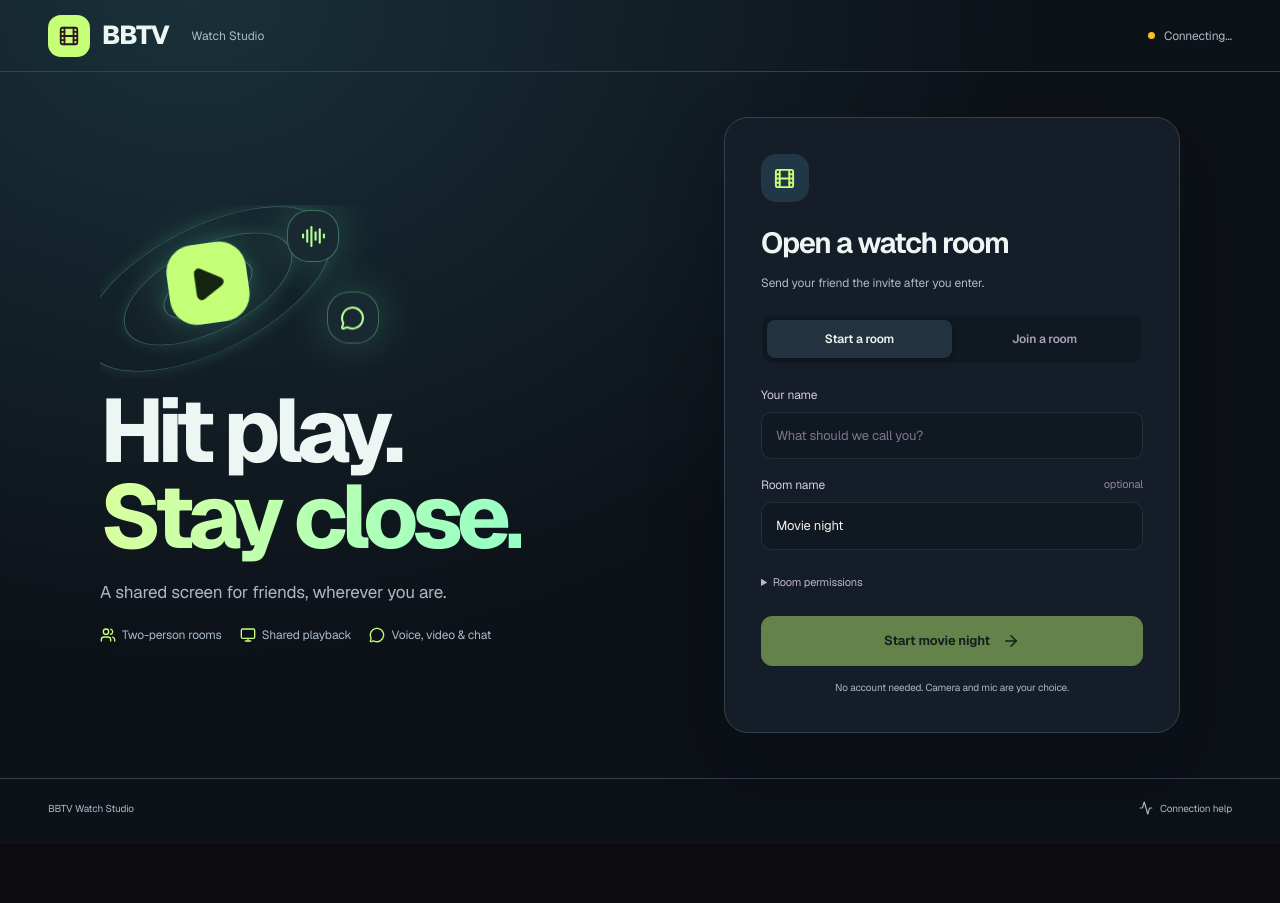
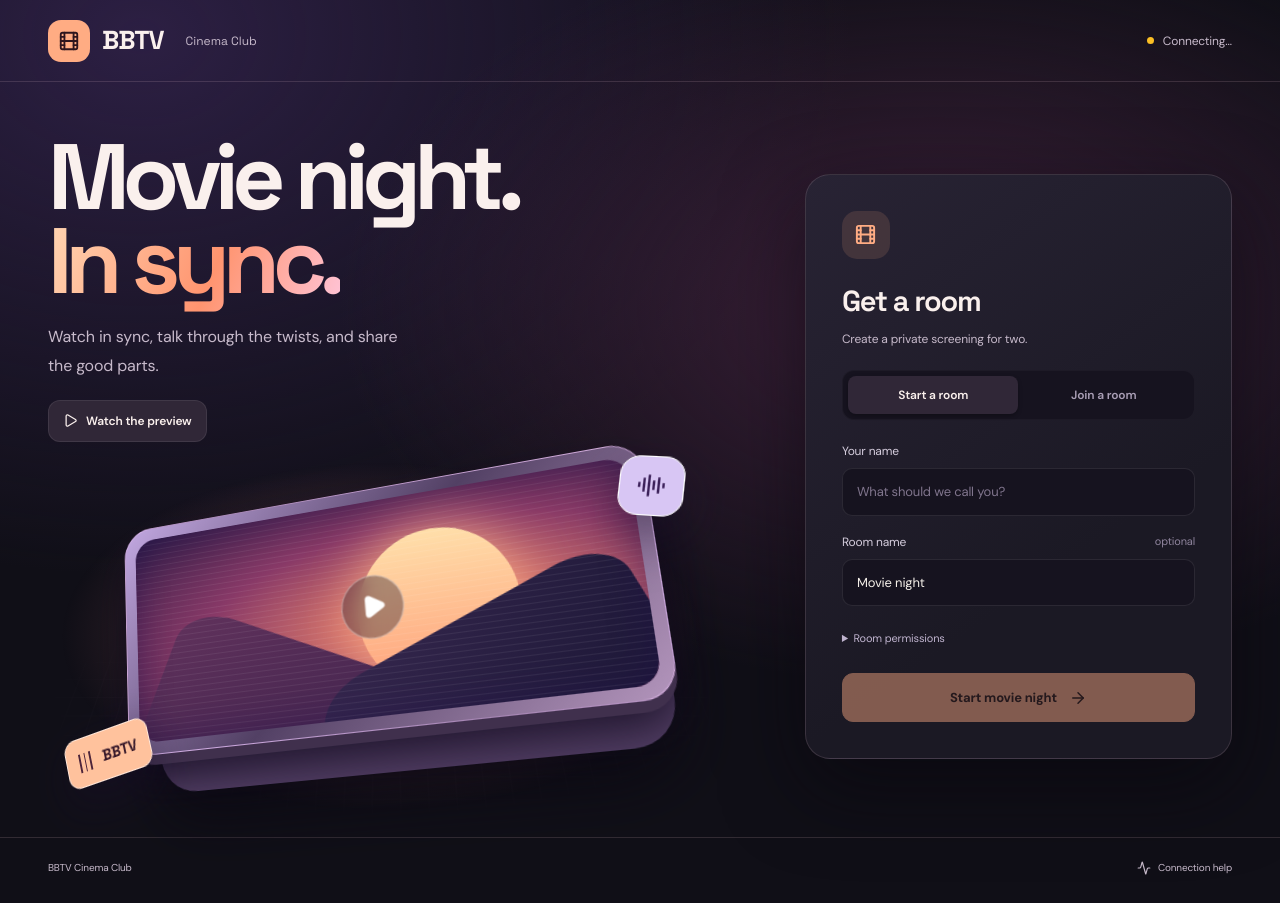
Before and after one commit to ajaysrikanthveginat-commits/bbtv, a React (Vite) app: page / in a window 1280 px wide. Before the commit the page ends 844 px from the top, so only its background shows below. Built offline with nearby package versions, Linux system fonts and the light colour scheme; no server answers.

Commit message:
Build the BBTV Cinema Club 3D lobby and screening room

```diff
--- a/index.html
+++ b/index.html
@@ -3,15 +3,15 @@
   <head>
     <meta charset="UTF-8" />
     <meta name="viewport" content="width=device-width, initial-scale=1.0" />
-    <title>BBTV | Watch Studio</title>
+    <title>BBTV | Cinema Club</title>
     <meta name="description" content="A private cinema for two. Watch in sync, call a friend, and share the good parts." />
-    <meta property="og:title" content="BBTV | Watch Studio" />
+    <meta property="og:title" content="BBTV | Cinema Club" />
     <meta property="og:description" content="A private cinema for two. Watch in sync, call a friend, and share the good parts." />
     <meta property="og:type" content="website" />
     <meta name="twitter:card" content="summary_large_image" />
     <link rel="preconnect" href="https://fonts.googleapis.com">
     <link rel="preconnect" href="https://fonts.gstatic.com" crossorigin>
-    <link href="https://fonts.googleapis.com/css2?family=Space+Mono:wght@400;700&family=Geist:wght@400..800&display=swap" rel="stylesheet">
+    <link href="https://fonts.googleapis.com/css2?family=Space+Grotesk:wght@400..700&family=DM+Sans:wght@400..700&display=swap" rel="stylesheet">
   </head>
   <body>
     <div id="root"></div>
--- a/server.ts
+++ b/server.ts
@@ -41,7 +41,7 @@ app.get('/api/health', (req, res) => {
   res.json({
     status: 'ok',
     service: 'bbtv',
-    version: 'watch-studio-3',
+    version: 'cinema-club-4',
     activeRooms: rooms.size,
 
     timestamp: new Date().toISOString(),
--- /dev/null
+++ b/src/components/CinemaMarquee.tsx
@@ -0,0 +1,39 @@
+import { useRef } from "react";
+import type { PointerEvent } from "react";
+import { Play, AudioLines } from "lucide-react";
+
+export function CinemaMarquee() {
+  const scene = useRef<HTMLDivElement>(null);
+  function tilt(event: PointerEvent<HTMLDivElement>) {
+    if (event.pointerType === "touch" || window.matchMedia("(prefers-reduced-motion: reduce)").matches) return;
+    const bounds = event.currentTarget.getBoundingClientRect();
+    scene.current?.style.setProperty("--pitch", `${(0.5 - (event.clientY - bounds.top) / bounds.height) * 15}deg`);
+    scene.current?.style.setProperty("--yaw", `${((event.clientX - bounds.left) / bounds.width - 0.5) * 20}deg`);
+  }
+  function reset() {
+    scene.current?.style.removeProperty("--pitch");
+    scene.current?.style.removeProperty("--yaw");
+  }
+  return (
+    <div className="marquee-scene" aria-hidden="true" onPointerMove={tilt} onPointerLeave={reset}>
+      <div className="marquee-halo" />
+      <div className="marquee-grid" />
+      <div className="marquee-object" ref={scene}>
+        <div className="marquee-shadow" />
+        <div className="marquee-display">
+          <div className="marquee-picture">
+            <div className="marquee-sun" />
+            <div className="marquee-ridge ridge-back" />
+            <div className="marquee-ridge ridge-front" />
+            <div className="marquee-play"><Play size={26} fill="currentColor" /></div>
+          </div>
+        </div>
+        <div className="marquee-ticket">
+          <i /><i /><i />
+          <span>BBTV</span>
+        </div>
+        <div className="marquee-audio"><AudioLines size={24} /></div>
+      </div>
+    </div>
+  );
+}
--- a/src/components/LandingPage.tsx
+++ b/src/components/LandingPage.tsx
@@ -1,12 +1,11 @@
-import React, { useState } from "react";
+import { CinemaMarquee } from "./CinemaMarquee";
+import React, { useRef, useState } from "react";
 import {
   ArrowRight,
   Film,
   Play,
-  AudioLines,
-  Monitor,
-  Users,
-  MessageCircle,
+  X,
+
   Activity,
 } from "lucide-react";
 
@@ -38,6 +37,8 @@ export function LandingPage({
   onJoinRoom,
   onClearError,
 }: LandingPageProps) {
+  const previewDialog = useRef<HTMLDialogElement>(null);
+  const previewVideo = useRef<HTMLVideoElement>(null);
   const [mode, setMode] = useState<"create" | "join">(
     initialRoomCode ? "join" : "create",
   );
@@ -66,44 +67,43 @@ export function LandingPage({
           <span>
             <Film size={22} />
           </span>
-          BBTV<span className="night-brand-note">Watch Studio</span>
+          BBTV<span className="night-brand-note">Cinema Club</span>
         </a>
         <div className="night-connection" role="status">
           <i className={wsConnected ? "online" : ""} />
-          {wsConnected ? "Ready when you are" : "Connecting…"}
+          {wsConnected ? "Connected" : "Connecting…"}
         </div>
       </header>
       <main className="night-main">
         <section className="night-hero">
           <div className="night-intro">
-            <div className="studio-orbit" aria-hidden="true">
-              <div className="studio-ring ring-one" />
-              <div className="studio-ring ring-two" />
-              <div className="studio-ring ring-three" />
-              <div className="studio-signal signal-play"><Play size={38} fill="currentColor" /></div>
-              <div className="studio-signal signal-voice"><AudioLines size={25} /></div>
-              <div className="studio-signal signal-chat"><MessageCircle size={25} /></div>
+            <h1>{initialRoomCode ? <>Your seat<br /> <em>is saved.</em></> : <>Movie night.<br /><em>In sync.</em></>}</h1>
+            <p>{initialRoomCode
+              ? "Enter your name to join your friend’s screening."
+              : "Watch in sync, talk through the twists, and share the good parts."}</p>
+            {!initialRoomCode && <button type="button" className="night-control lobby-preview" onClick={() => {
+              previewDialog.current?.showModal();
+              previewVideo.current?.play().catch(() => {});
+            }}><Play size={15} /> Watch the preview</button>}
+          </div>
+          <CinemaMarquee />
+          <dialog className="media-dialog lobby-dialog" ref={previewDialog} aria-labelledby="lobby-preview-title" onClose={() => previewVideo.current?.pause()}>
+            <div className="media-dialog-body">
+              <button type="button" className="night-control media-close" aria-label="Close preview" onClick={() => previewDialog.current?.close()}><X size={18} /></button>
+              <h2 id="lobby-preview-title">BBTV preview</h2>
+              <video ref={previewVideo} src="/bbtv-preview.webm" controls playsInline preload="none" />
             </div>
-            <h1>{initialRoomCode ? <>You’re <em>invited.</em></> : <>Hit play.<br /><em>Stay close.</em></>}</h1>
-            <p>{initialRoomCode
-              ? "Enter your name to join your friend’s watch room."
-              : "A shared screen for friends, wherever you are."}</p>
-            <div className="night-perks">
-              <span><Users size={16} /> Two-person rooms</span>
-              <span><Monitor size={16} /> Shared playback</span>
-              <span><MessageCircle size={16} /> Voice, video & chat</span>
-            </div>
-          </div>
+          </dialog>
           <section className="night-entry" aria-labelledby="entry-heading">
             <div className="night-entry-icon">
               <Film size={23} />
             </div>
             <h2 id="entry-heading">
-              {mode === "create" ? "Open a watch room" : "Join your friend"}
+              {mode === "create" ? "Get a room" : "Join your friend"}
             </h2>
             <p>
               {mode === "create"
-                ? "Send your friend the invite after you enter."
+                ? "Create a private screening for two."
                 : "Use the room code from your invitation."}
             </p>
             <div className="night-tabs" aria-label="Room action">
@@ -199,15 +199,13 @@ export function LandingPage({
                     : "Join movie night"}
                 <ArrowRight size={18} />
               </button>
-              <p className="night-form-hint">
-                No account needed. Camera and mic are your choice.
-              </p>
+
             </form>
           </section>
         </section>
       </main>
       <footer className="night-footer">
-        <span>BBTV Watch Studio</span>
+        <span>BBTV Cinema Club</span>
         {onToggleDiagnostics && (
           <button onClick={onToggleDiagnostics}>
             <Activity size={14} /> Connection help
--- a/src/index.css
+++ b/src/index.css
@@ -909,3 +909,89 @@ button:disabled {
   .night-perks { font-size: 11px; gap: 7px 12px; }
   .queue-body form { grid-template-columns: 1fr; }
 }
+
+/* Cinema Club: a projected screen and ticket suspended in CSS 3D space. */
+:root {
+  --font-sans: "DM Sans", system-ui, sans-serif;
+  --font-display: "Space Grotesk", system-ui, sans-serif;
+  --house-ink: #100f17;
+  --house-border: #eac6d327;
+  --house-paper: #faf0ed;
+  --house-gold: #ffac83;
+  --house-muted: #c7bacb;
+}
+.night-home, .room-shell {
+  background: radial-gradient(ellipse at 73% 34%, #3c2039 0%, transparent 45%), radial-gradient(ellipse at 11% 4%, #2c1f43 0%, transparent 44%), var(--house-ink);
+}
+.night-nav, .night-main, .night-footer { max-width: 1440px; }
+.night-nav { height: 82px; }
+.night-home .night-hero {
+  position: relative; isolation: isolate; max-width: none;
+  grid-template-columns: minmax(0,1.25fr) minmax(340px,.8fr);
+  gap: 0 clamp(36px,7vw,105px); padding: 54px 0 40px;
+}
+.night-home .night-intro { align-self: end; position: relative; z-index: 1; }
+.night-intro h1 { font-size: clamp(3.5rem,7.25vw,7rem); letter-spacing: -.078em; line-height: .9; margin: 0 0 20px; }
+.night-intro h1 em { background: linear-gradient(112deg,#ffd2af 5%,#ff946f 57%,#ffc6db); background-clip: text; color: transparent; }
+.night-intro > p { max-width: 360px; font-size: 16px; }
+.night-home .night-entry { grid-column: 2; grid-row: 1 / span 2; z-index: 1; }
+.night-entry, .watch-player, .room-sidebar, .media-dialog, .call-tile {
+  background: linear-gradient(145deg,#282334,#1b1924 65%); border-color: var(--house-border);
+}
+.night-entry { box-shadow: 0 28px 80px #08060e99; border-radius: 25px; }
+.night-entry-icon { background: #ffac8322; }
+.night-tabs, .watch-source, .invite-link, .night-entry form > input { background: #16131f; }
+.night-room-header, .night-dock { background: #191622f7; }
+.night-control, .night-tabs button[aria-pressed="true"], .media-option { background: #302737; }
+.night-control:hover, .media-option:hover { background: #473348; }
+.night-primary, .night-control.active { background: #ffac83; color: #311915; border-color: #ffac83; }
+.night-primary:hover:not(:disabled), .night-control.active:hover { background: #ffd1b9; }
+.marquee-scene { position: relative; height: clamp(245px,27vw,370px); perspective: 850px; margin-top: 10px; isolation: isolate; }
+.marquee-halo { position: absolute; inset: 1% 0 -6%; background: radial-gradient(ellipse at center,#f9898860,transparent 68%); }
+.marquee-grid { position: absolute; inset: 28% 0 -13%; opacity: .36; background-image: linear-gradient(#efabde2c 1px,transparent 1px),linear-gradient(90deg,#efabde2c 1px,transparent 1px); background-size: 25px 25px; transform: rotateX(49deg); mask-image: radial-gradient(ellipse,#000 6%,transparent 70%); }
+.marquee-object {
+  position: absolute; left: 10%; right: 10%; top: 12%; bottom: 12%;
+  transform-style: preserve-3d; transform: rotateX(calc(11deg + var(--pitch,0deg))) rotateY(calc(-15deg + var(--yaw,0deg))) rotateZ(-5deg);
+  transition: transform .26s ease-out;
+}
+.marquee-shadow { position: absolute; inset: 10% 0 -5%; border-radius: 42px; transform: translateZ(-33px); background: #544066; box-shadow: 0 24px 65px #090610cc; }
+.marquee-display { position: absolute; inset: 0 0 9%; display: grid; transform: translateZ(32px); border: 1px solid #f5c8ff84; border-radius: 31px; padding: 12px; background: linear-gradient(135deg,#c2a8e1,#524064 48%,#b395bc); box-shadow: 0 10px 0 #40304d, 0 24px 40px #10091dcc; }
+.marquee-picture { position: relative; overflow: hidden; border-radius: 22px; background: radial-gradient(ellipse at 63% 60%,#ff956d,#883967 55%,#2c1b46); }
+.marquee-picture::after { content: ""; position: absolute; inset: 0; border-radius: inherit; box-shadow: inset 0 0 36px #210e4c60; background: repeating-linear-gradient(#fff0 0 5px,#fff1 5px 6px); pointer-events:none; }
+.marquee-sun { position: absolute; top: 18%; left: 47%; width: 31%; aspect-ratio: 1; border-radius: 50%; background: linear-gradient(#ffdfaa,#ff9e79); box-shadow: 0 0 56px #ffb18cd9; }
+.marquee-ridge { position: absolute; width: 63%; height: 100%; bottom: -63%; transform: rotate(25deg); border-radius: 18%; background: linear-gradient(135deg,#61325c,#2d1b45); }
+.ridge-front { right: -5%; bottom: -58%; transform: rotate(-22deg); background: linear-gradient(135deg,#36274e,#181533); }
+.marquee-play { position: absolute; z-index:1; top:50%; left:50%; transform:translate(-50%,-50%); display:grid; place-items:center; width:63px; height:63px; border-radius:50%; border:1px solid #fff7; background:#1a12265c; color:white; backdrop-filter:blur(10px); }
+.marquee-play svg { translate: 2px; }
+.marquee-ticket, .marquee-audio { position: absolute; display: grid; place-items: center; box-shadow: 0 15px 45px #190d2a88; animation: cinema-drift 5s ease-in-out infinite; }
+.marquee-ticket { bottom: 0; left: -6%; transform: translateZ(90px) rotate(-12deg); grid-auto-flow: column; gap: 4px; border: 1px solid #ffe6d8; border-radius: 12px; background:#ffc29d; color:#351729; padding: 13px; font:700 15px var(--font-display); }
+.marquee-ticket i { display:block; width:2px; height:18px; background:#4e253a; }
+.marquee-ticket i:nth-child(2) { width:1px; }
+.marquee-ticket span { margin-left: 8px; }
+.marquee-audio { right:-5%; top:17%; width:54px; height:54px; transform:translateZ(75px) rotate(14deg); animation-delay:-2s; background:#d8c6f4; color:#3c215a; border:1px solid #fff; border-radius:17px; }
+@keyframes cinema-drift { 50% { translate: 0 -12px; } }
+.watch-canvas { background: #0d0a13; }
+.watch-canvas:has(.watch-empty) { background: radial-gradient(ellipse at 50% 20%, #56314d, #181322 58%, #100e18 92%); }
+.ambient-on .watch-canvas { box-shadow: 0 0 42px #ff895f42, 0 0 0 1px #ffc9b13b; }
+.watch-canvas { transition: box-shadow .36s ease; }
+.watch-countdown { background:#ffac83; color:#321917; border-color:#ffe4d6; }
+.call-viewport { background: radial-gradient(ellipse at 50% 120%,#533345,#221b2e); }
+.invite-ticket { background: linear-gradient(130deg,#593444,#2a2033); border-color: #ffac8355; }
+.ambient-toggle { padding:7px 10px; }
+.ambient-toggle[aria-pressed="true"] { color:#ffccaf; border-color:#ffac8380; }
+.queue-body input, .queue-body li { background:#17141f; }
+
+@media(max-width: 800px) {
+  .night-home .night-hero { grid-template-columns: minmax(0,1fr); padding: 30px 0; }
+  .night-home .night-entry { grid-column: 1; grid-row: auto; }
+  .night-intro h1 { font-size: clamp(3.25rem,11vw,5rem); }
+  .marquee-scene { height: clamp(196px,61vw,315px); margin: 9px auto 23px; width: min(100%,500px); }
+  .marquee-display { border-radius:23px; padding:8px; }
+  .marquee-picture { border-radius:16px; }
+  .marquee-ticket { padding: 9px; }
+  .marquee-audio { width:42px; height:42px; border-radius:12px; }
+  .marquee-play { width:48px; height:48px; }
+}
+.lobby-preview { margin-top: 19px; width: fit-content; }
+.lobby-dialog video { width: 100%; aspect-ratio: 16 / 9; background: #09080f; border-radius: 13px; }
+.lobby-dialog h2 { padding-right: 44px; }
```
Also changed, not shown: src/components/Sidebar.tsx (+18 -18 lines), src/components/WatchTogetherPlayer.tsx (+8 -3 lines), 1 other file (tests, documents, lock files or other folders).
